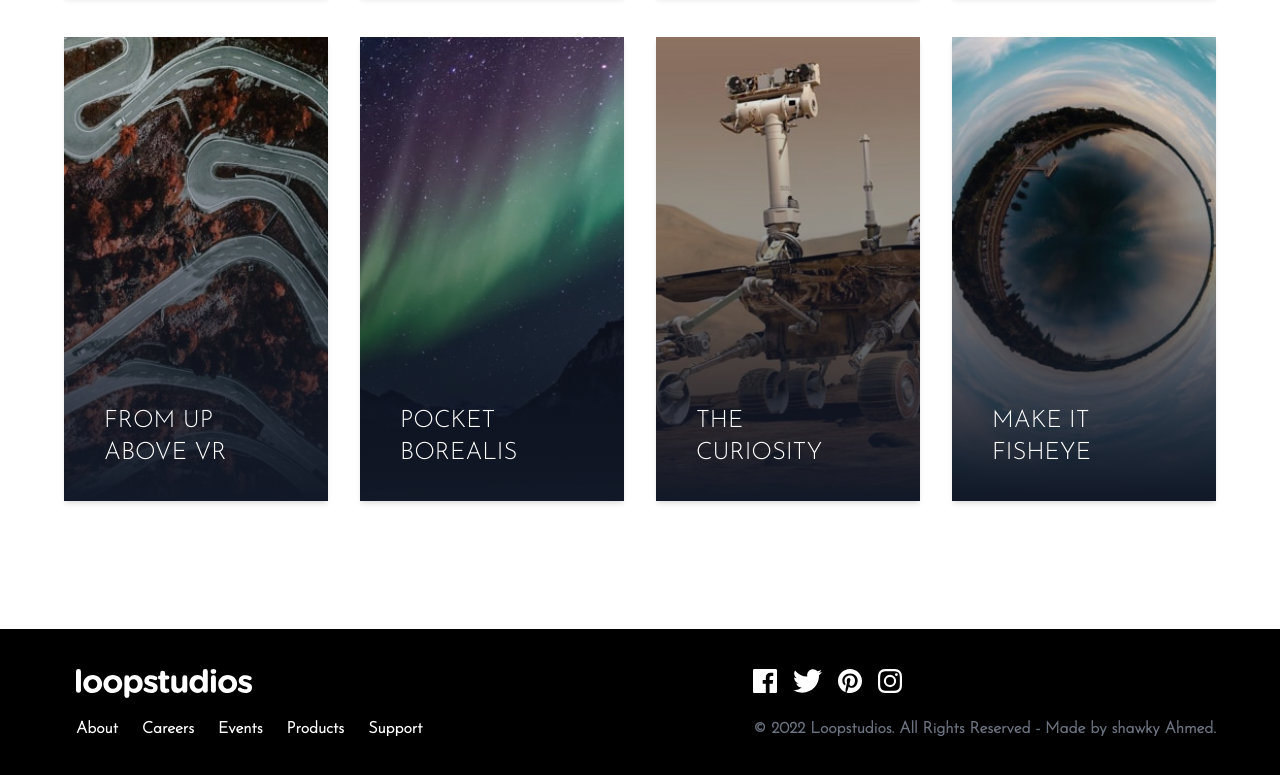
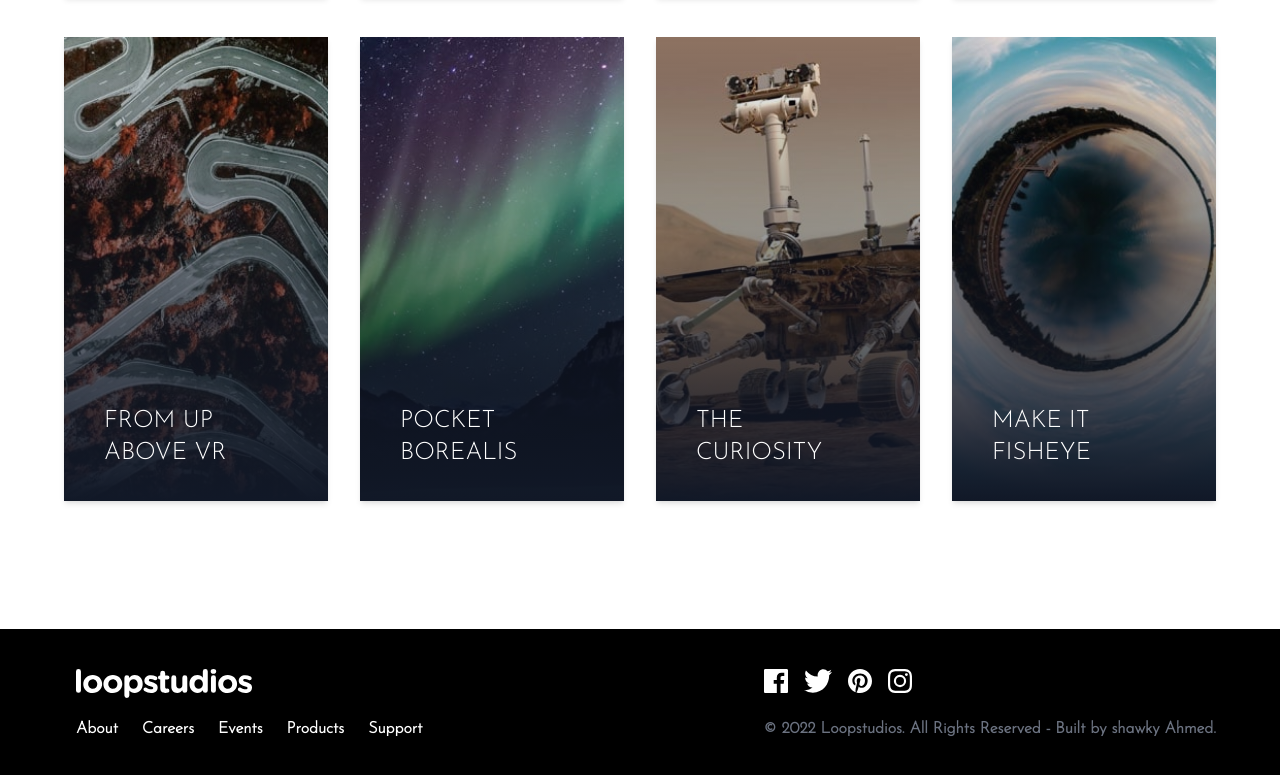
Before and after one commit to QS3H/Loopstudios-landing-page, a website: page index.html in a window 1280 px wide. Shown: the part 2007-2782 px from the top of the page. Drawn offline with Linux system fonts and the light colour scheme.

Commit message:
update index.html

```diff
--- a/index.html
+++ b/index.html
@@ -499,7 +499,7 @@
             </div>
 
             <div class="font-bold">
-              &copy; 2022 Loopstudios. All Rights Reserved - Made by
+              &copy; 2022 Loopstudios. All Rights Reserved - Built by
               <a
                 href="https://github.com/QS3H"
                 target="_blank"
```
